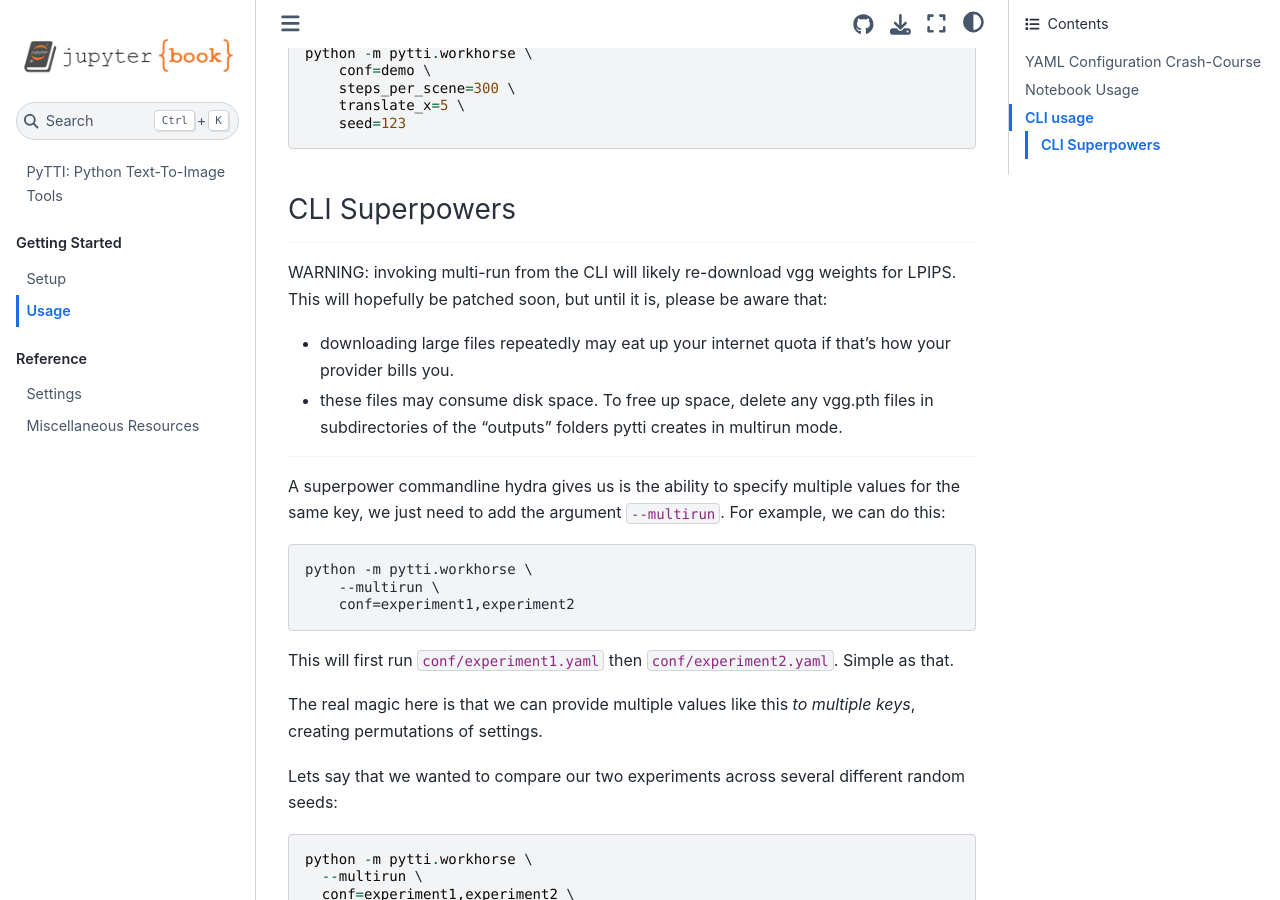
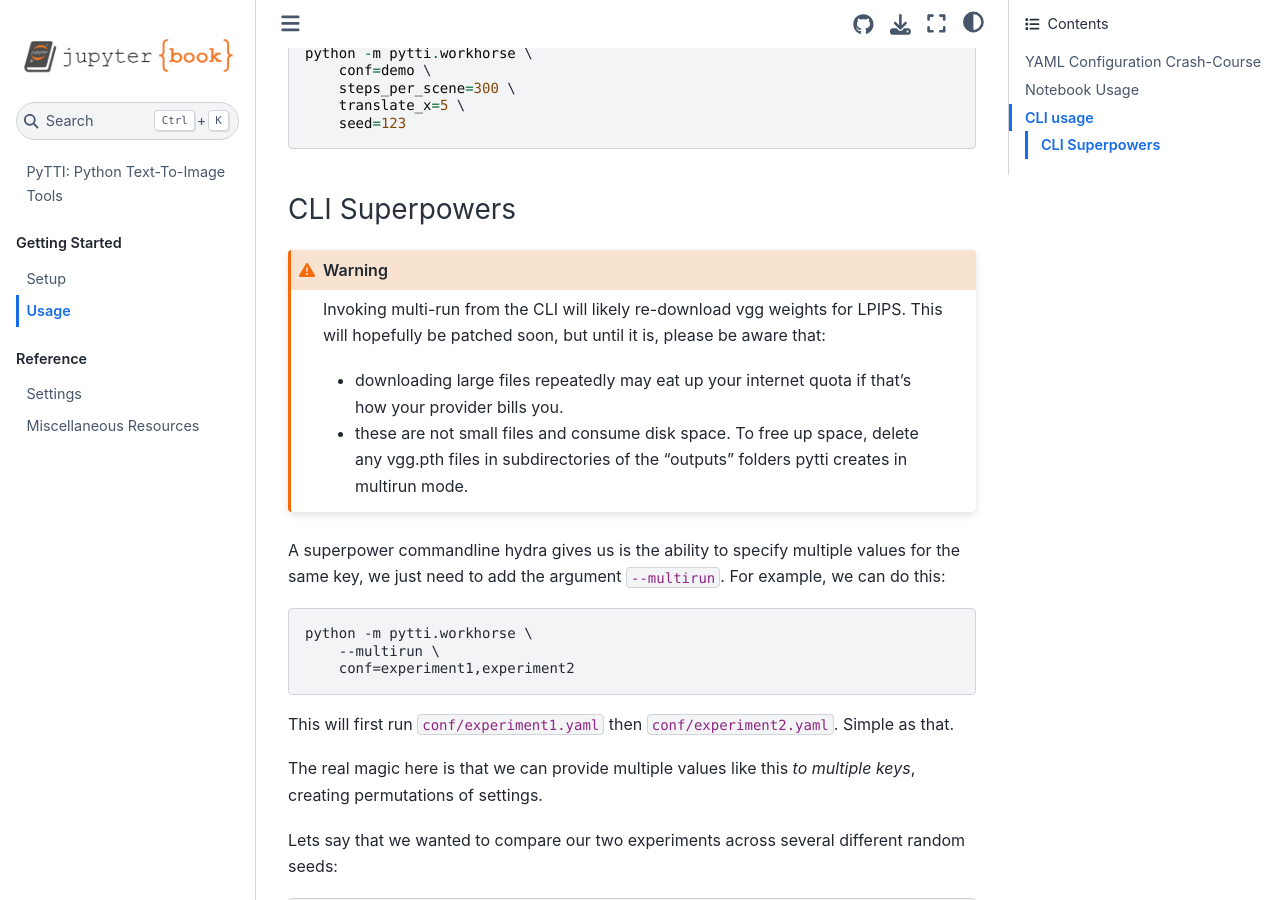
Before and after one commit to pytti-tools/pytti-book, a Jupyter Book: the page built from Usage.md, in a window 1280 px wide and 900 px high, scrolled down 4293 px. Built offline with Jupyter Book 1.0.4 settings and Sphinx 7.4.7 and the Sphinx Book theme 1.1.4, drawn with Linux system fonts in a browser that asks for light colours.

```diff
--- a/Usage.md
+++ b/Usage.md
@@ -139,11 +139,11 @@ python -m pytti.workhorse \
 
 ### CLI Superpowers
 
----
-WARNING: invoking multi-run from the CLI will likely re-download vgg weights for LPIPS. This will hopefully be patched soon, but until it is, please be aware that:
+:::{warning}
+Invoking multi-run from the CLI will likely re-download vgg weights for LPIPS. This will hopefully be patched soon, but until it is, please be aware that:
 * downloading large files repeatedly may eat up your internet quota if that's how your provider bills you.
-* these files may consume disk space. To free up space, delete any vgg.pth files in subdirectories of the "outputs" folders pytti creates in multirun mode.
----
+* these are not small files and consume disk space. To free up space, delete any vgg.pth files in subdirectories of the "outputs" folders pytti creates in multirun mode.
+:::
 
 A superpower commandline hydra gives us is the ability to specify multiple values for the same key, we just need to add the argument `--multirun`. For example, we can do this:
 
```
